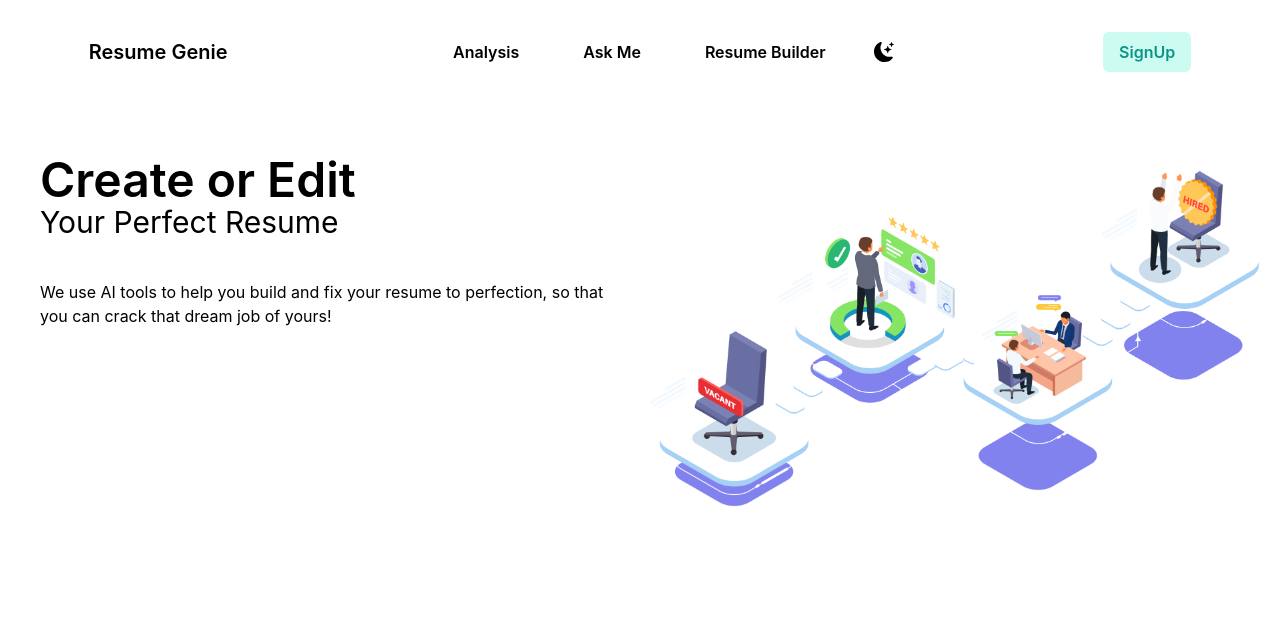
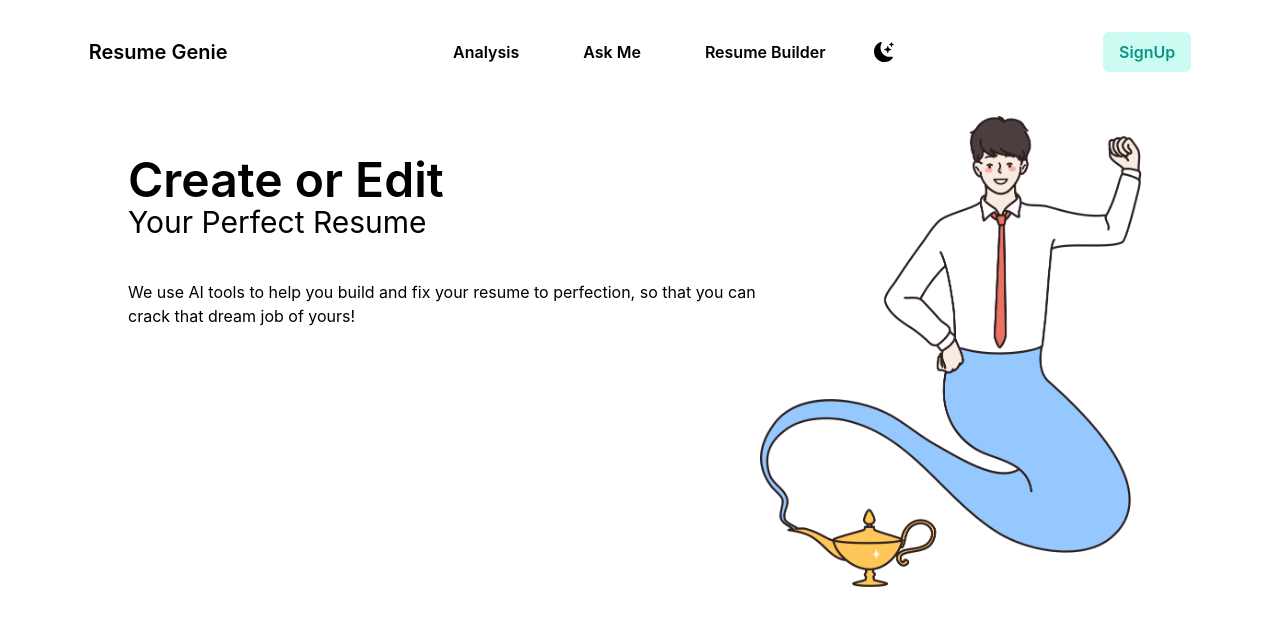
Before and after one commit to thecodermaniac/Resume-Genie, a React (Create React App) app in the folder client/: page / in a window 1280 px wide. Shown: the top 626 px of the page. Built offline with nearby package versions, Linux system fonts and the light colour scheme.

Commit message:
edited hero

```diff
--- a/client/src/pages/Home.jsx
+++ b/client/src/pages/Home.jsx
@@ -1,10 +1,11 @@
 import React from "react";
 import heroImg from "../images/hero.png";
+import genie from "../images/genie.png";
 
 const Home = () => {
   return (
-    <div className="flex flex-col md:flex-row">
-      <aside className=" flex-col ml-10  items-start flex">
+    <div className="flex mx-32  justify-between flex-col md:flex-row">
+      <aside className=" flex-col  items-start flex">
         <h1 className=" mt-10 text-3xl mb-10">
           <span className=" text-5xl font-semibold">Create or Edit</span>
           <br />
@@ -16,7 +17,7 @@ const Home = () => {
         </p>
       </aside>
       <aside>
-        <img src={heroImg} alt="" />
+        <img src={genie} alt="" className=" max-h-[80vh] hidden md:flex" />
       </aside>
     </div>
   );
```
Also changed, not shown: client/src/images/genie.png (added).
